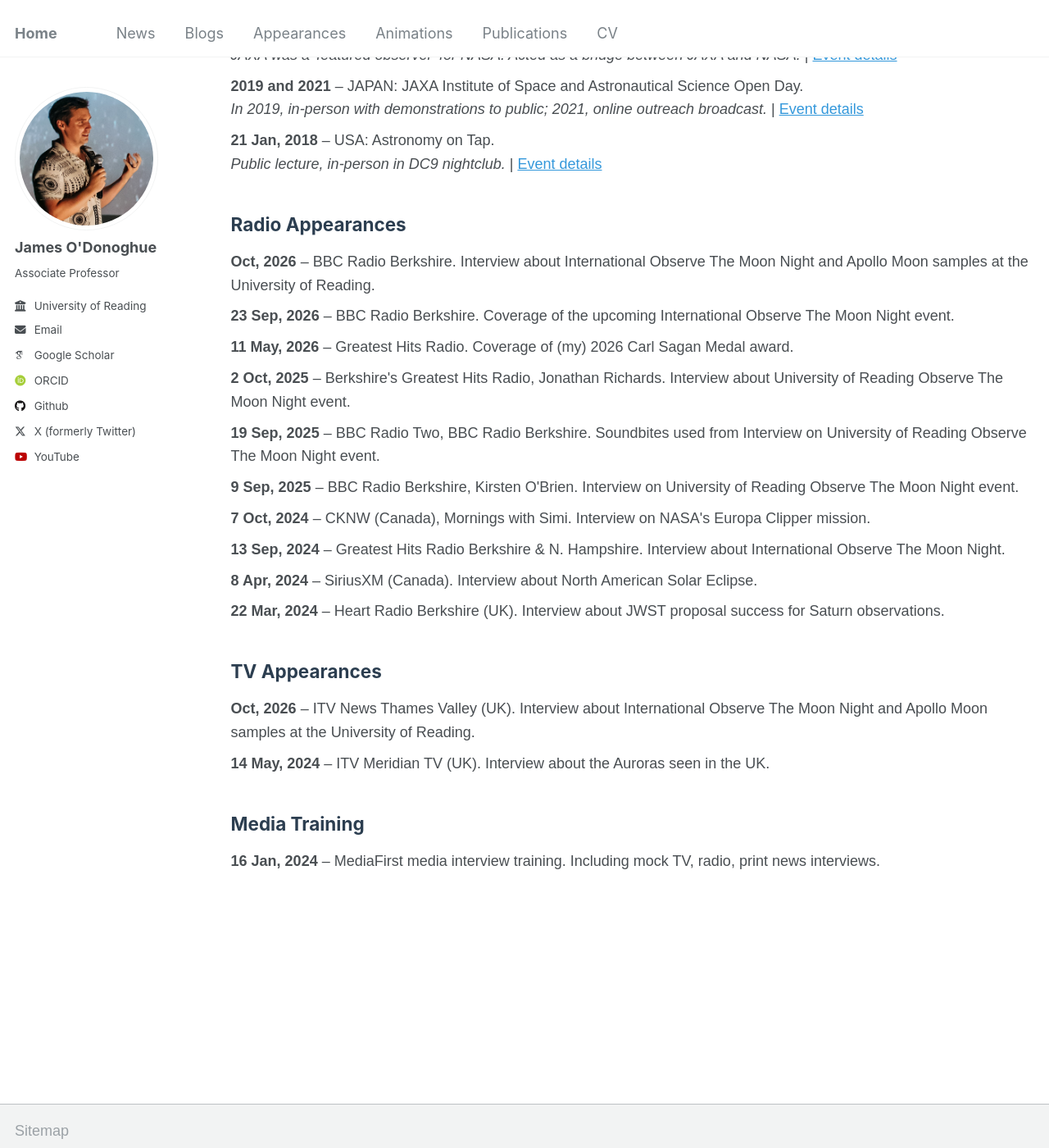
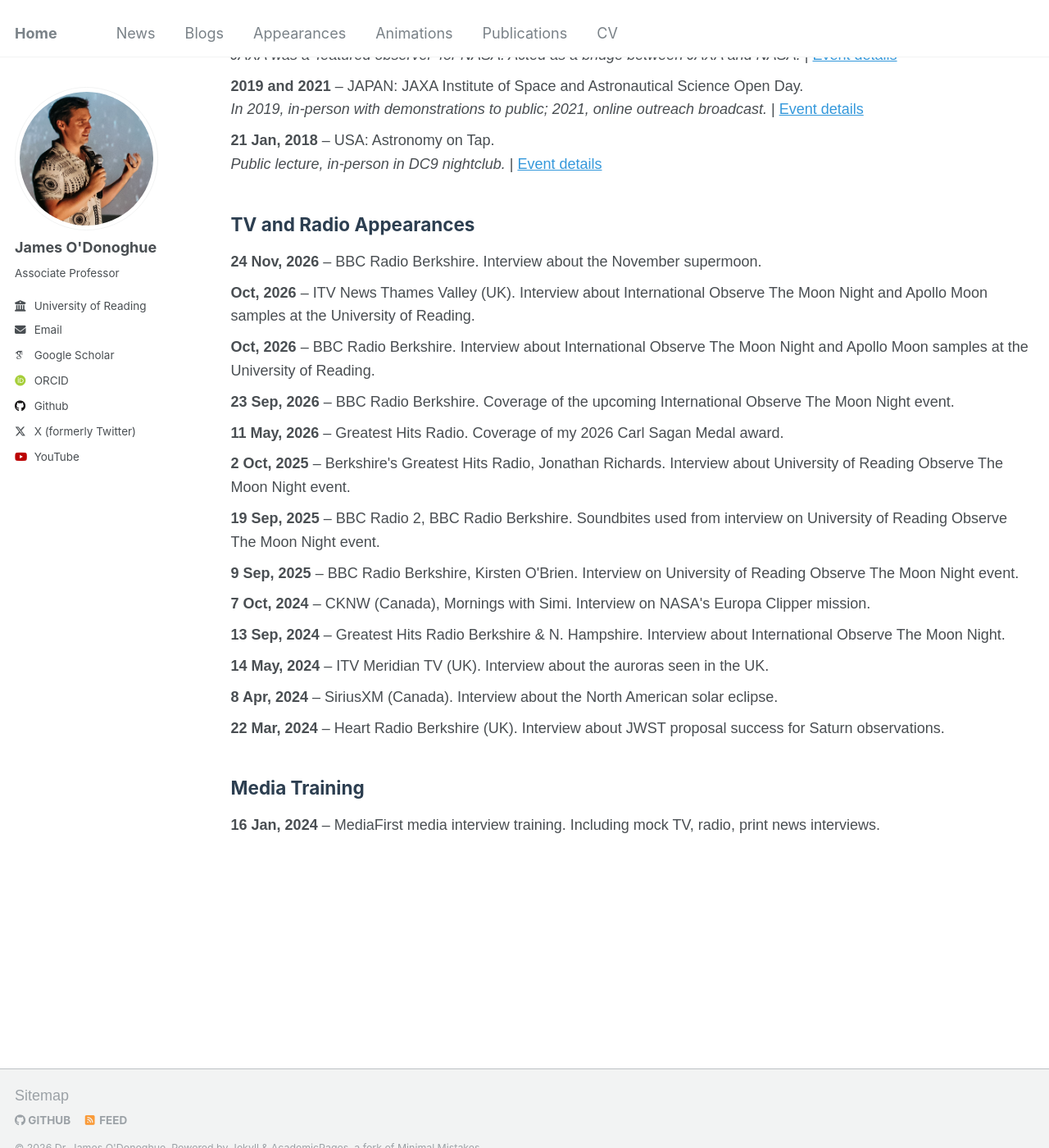
Before and after one commit to odonoghuespace/odonoghuespace.github.io, a Jekyll site: the page built from _pages/appearances.html, in a window 1280 px wide and 1400 px high, scrolled down 1775 px. Shown: the whole window at 82% size. Built offline with Jekyll 4.4.1, drawn with Linux system fonts in a browser that asks for light colours; some web fonts are replaced.

Commit message:
Update appearances.html

```diff
--- a/_pages/appearances.html
+++ b/_pages/appearances.html
@@ -178,28 +178,25 @@ author_profile: true
     </div>
 
     <div class="section">
-        <h2>Radio Appearances</h2>
+    <h2>TV and Radio Appearances</h2>
     <ul>
+        <li><strong>24 Nov, 2026</strong> – BBC Radio Berkshire. Interview about the November supermoon.</li>
+        <li><strong>Oct, 2026</strong> – ITV News Thames Valley (UK). Interview about International Observe The Moon Night and Apollo Moon samples at the University of Reading.</li>
         <li><strong>Oct, 2026</strong> – BBC Radio Berkshire. Interview about International Observe The Moon Night and Apollo Moon samples at the University of Reading.</li>
         <li><strong>23 Sep, 2026</strong> – BBC Radio Berkshire. Coverage of the upcoming International Observe The Moon Night event.</li>
-            <li><strong>11 May, 2026</strong> – Greatest Hits Radio. Coverage of (my) 2026 Carl Sagan Medal award.</li>
+        <li><strong>11 May, 2026</strong> – Greatest Hits Radio. Coverage of my 2026 Carl Sagan Medal award.</li>
         <li><strong>2 Oct, 2025</strong> – Berkshire's Greatest Hits Radio, Jonathan Richards. Interview about University of Reading Observe The Moon Night event.</li>
-            <li><strong>19 Sep, 2025</strong> – BBC Radio Two, BBC Radio Berkshire. Soundbites used from Interview on University of Reading Observe The Moon Night event. </li>
+        <li><strong>19 Sep, 2025</strong> – BBC Radio 2, BBC Radio Berkshire. Soundbites used from interview on University of Reading Observe The Moon Night event.</li>
         <li><strong>9 Sep, 2025</strong> – BBC Radio Berkshire, Kirsten O'Brien. Interview on University of Reading Observe The Moon Night event.</li>
         <li><strong>7 Oct, 2024</strong> – CKNW (Canada), Mornings with Simi. Interview on NASA's Europa Clipper mission.</li>
-            <li><strong>13 Sep, 2024</strong> – Greatest Hits Radio Berkshire & N. Hampshire. Interview about International Observe The Moon Night.</li>
-            <li><strong>8 Apr, 2024</strong> – SiriusXM (Canada). Interview about North American Solar Eclipse.</li>
+        <li><strong>13 Sep, 2024</strong> – Greatest Hits Radio Berkshire &amp; N. Hampshire. Interview about International Observe The Moon Night.</li>
+        <li><strong>14 May, 2024</strong> – ITV Meridian TV (UK). Interview about the auroras seen in the UK.</li>
+        <li><strong>8 Apr, 2024</strong> – SiriusXM (Canada). Interview about the North American solar eclipse.</li>
         <li><strong>22 Mar, 2024</strong> – Heart Radio Berkshire (UK). Interview about JWST proposal success for Saturn observations.</li>
     </ul>
     </div>
 
-    <div class="section">
-        <h2>TV Appearances</h2>
-        <ul>
-            <li><strong>Oct, 2026</strong> – ITV News Thames Valley (UK). Interview about International Observe The Moon Night and Apollo Moon samples at the University of Reading.</li>
-            <li><strong>14 May, 2024</strong> – ITV Meridian TV (UK). Interview about the Auroras seen in the UK.</li>
-        </ul>
-    </div>
+
 
     <div class="section">
         <h2>Media Training</h2>
```
Lines whose indentation alone changed are shown as unchanged.
